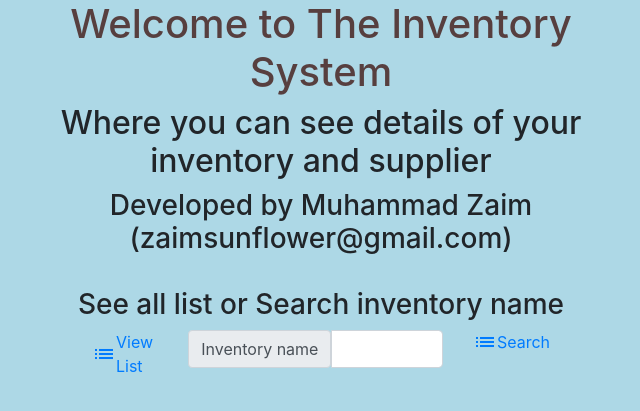
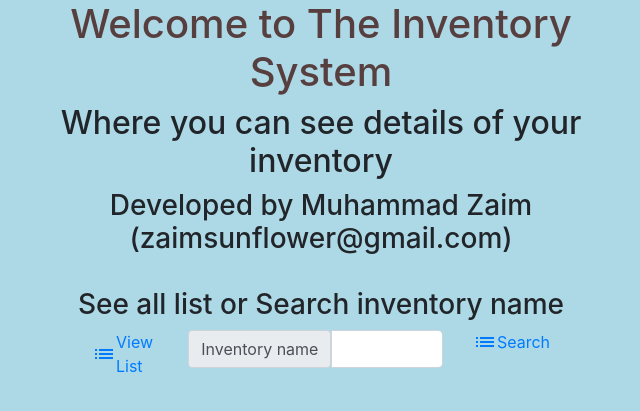
Before and after one commit to miazocool/kiratech-python, a Django app: page /crud/ in a window 1280 px wide. Shown: the top 411 px of the page, without its empty margins (319-959 px from the left). Run offline with Django 4.2, Linux system fonts and the light colour scheme.

Commit message:
Add default routing for home

```diff
--- a/inventory_system/crud/templates/crud/index.html
+++ b/inventory_system/crud/templates/crud/index.html
@@ -19,7 +19,7 @@
   <body>
     <div class="container">
       <h1>Welcome to The Inventory System</h1>
-      <h2>Where you can see details of your inventory and supplier</h2>
+      <h2>Where you can see details of your inventory</h2>
       <h3>Developed by Muhammad Zaim (zaimsunflower@gmail.com)</h3>
       <br />
       <h3>See all list or Search inventory name</h3>
--- a/inventory_system/inventory_system/urls.py
+++ b/inventory_system/inventory_system/urls.py
@@ -17,6 +17,7 @@ from django.contrib import admin
 from django.urls import path, include
 
 urlpatterns = [
+    path(r'', include('crud.urls')),
     path('crud/', include('crud.urls')),
     path('api/', include('api.urls')),
     path('admin/', admin.site.urls),
```
